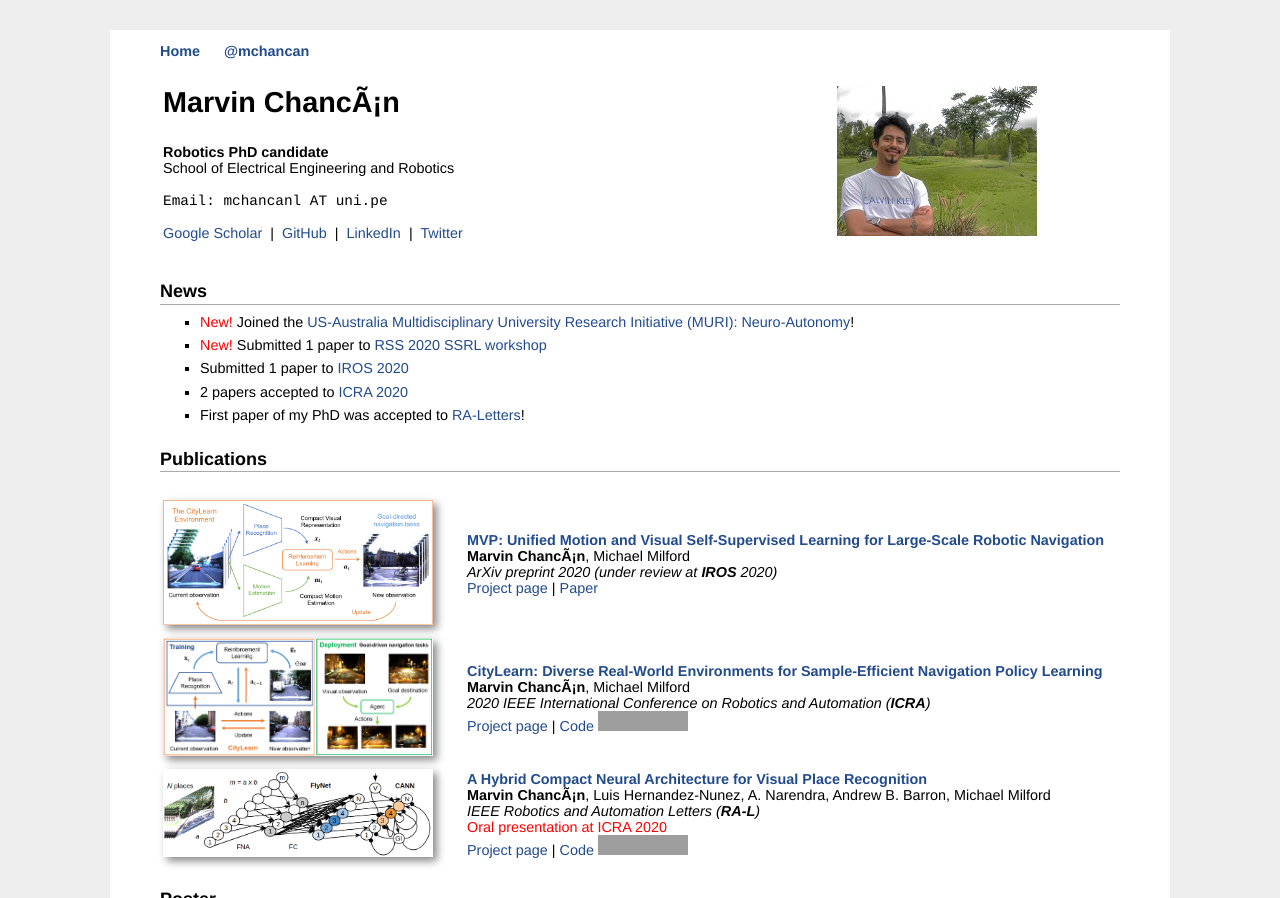
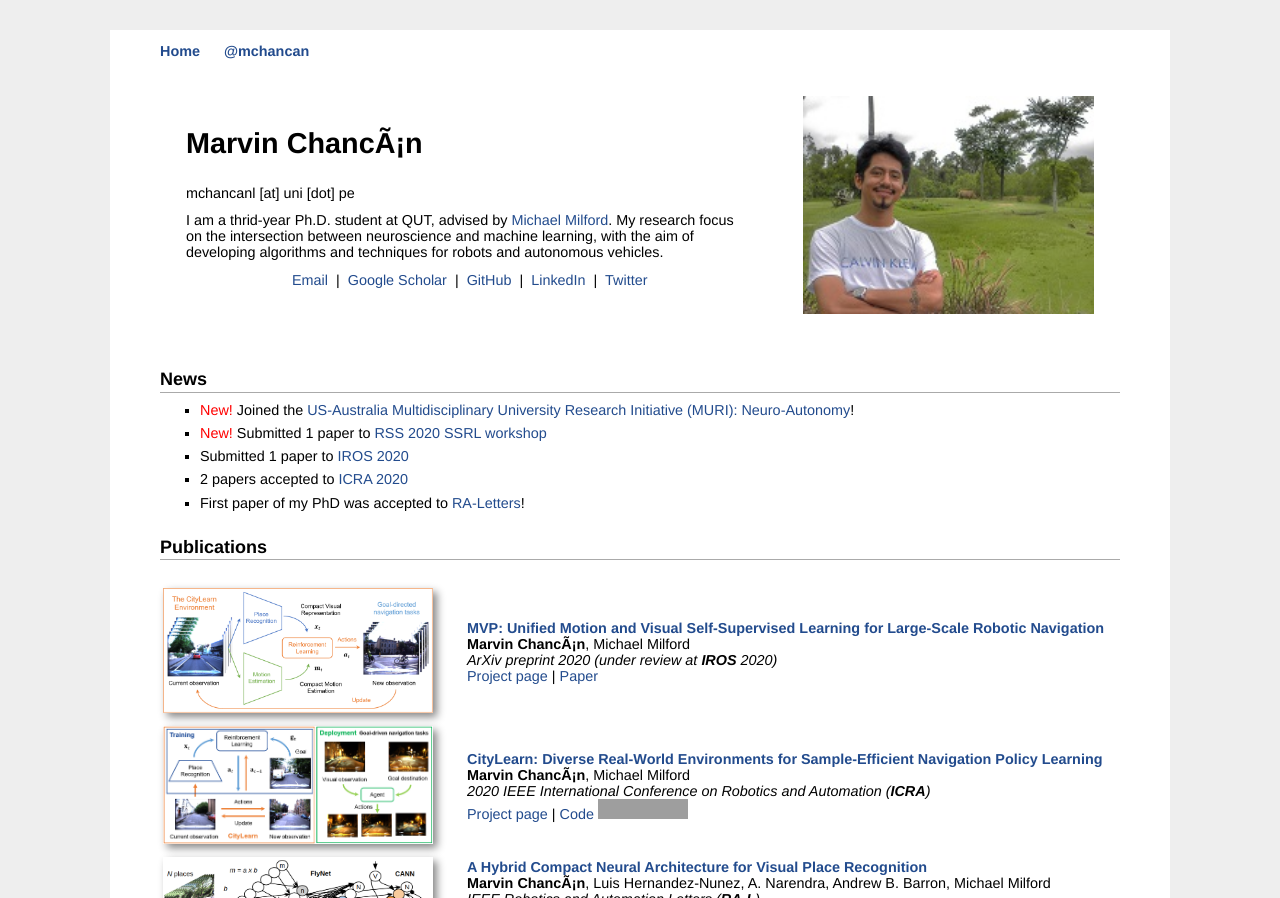
Before and after one commit to mchancan/mchancan.github.io, a Jekyll site: the page built from index.html, in a window 1280 px wide and 1400 px high, cut to the strip 0-898 px from the top of the window. Built offline with Jekyll 4.4.1, drawn with Linux system fonts in a browser that asks for light colours; comment, search, counter and statistics services are not loaded; some of the changed text lies outside the part shown; grey boxes are pictures that could not be loaded.

Commit message:
Update index.html

```diff
--- a/index.html
+++ b/index.html
@@ -6,24 +6,26 @@ title: Marvin's Homepage
 <table>
 <tbody>
 <tr>
-			<td width="670">
+	<td style="padding:2.5%;width:60%;vertical-align:middle">
+		<p align="center">
 		<div id="toptitle">
 		<h1><b>Marvin Chancán</b></h1>
 		</div>
-				<b>Robotics PhD candidate</b></br>
-				School of Electrical Engineering and Robotics </br>
-				</br>
-				<font face="courier">Email: mchancanl AT uni.pe</font></a> </br>
-				</br>
-				<p align="left">
+		mchancanl [at] uni [dot] pe
+                </p>
+              <p>
+		      I am a thrid-year Ph.D. student at QUT, advised by <a href="https://songhan.mit.edu/">Michael Milford</a>. My research focus on the intersection between neuroscience and machine learning, with the aim of developing algorithms and techniques for robots and autonomous vehicles.
+	      </p>
+              <p align="center">
+		      <a href="mailto:mchancanl@uni.pe">Email</a> &nbsp;|&nbsp;
 		      <a href="https://scholar.google.com/citations?user=iK7xhJ4AAAAJ&hl=en">Google Scholar</a> &nbsp;|&nbsp;
 		      <a href="https://github.com/mchancan">GitHub</a> &nbsp;|&nbsp;
 		      <a href="https://www.linkedin.com/in/mchancan">LinkedIn</a> &nbsp;|&nbsp;
 		      <a href="https://twitter.com/mchancan">Twitter</a>
               </p>
 	</td>
-			<td>
-				<img padding="0px 20px 15px 0px" src="images/mc.jpg"  width="200" height="inherit" border="1px" alt=""></br>
+	<td style="padding:2.5%;width:33%;max-width:40%">
+		<img style="width:100%;max-width:100%" alt="profile photo" src="images/mc.jpg">
 	</td>
 </tr>
 </tbody>
```
Also changed, not shown: other parts of index.html (+1 -1 lines). Lines whose indentation alone changed are shown as unchanged.
